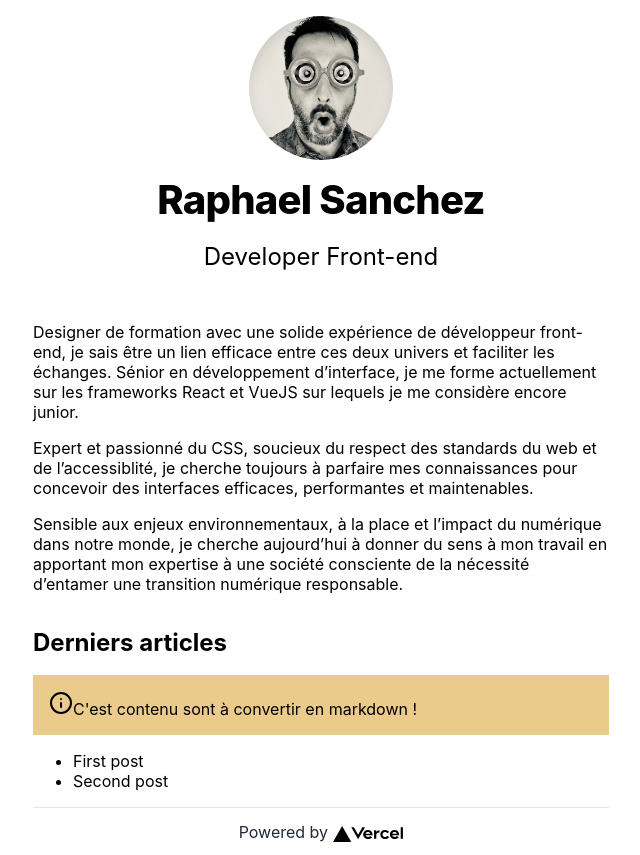
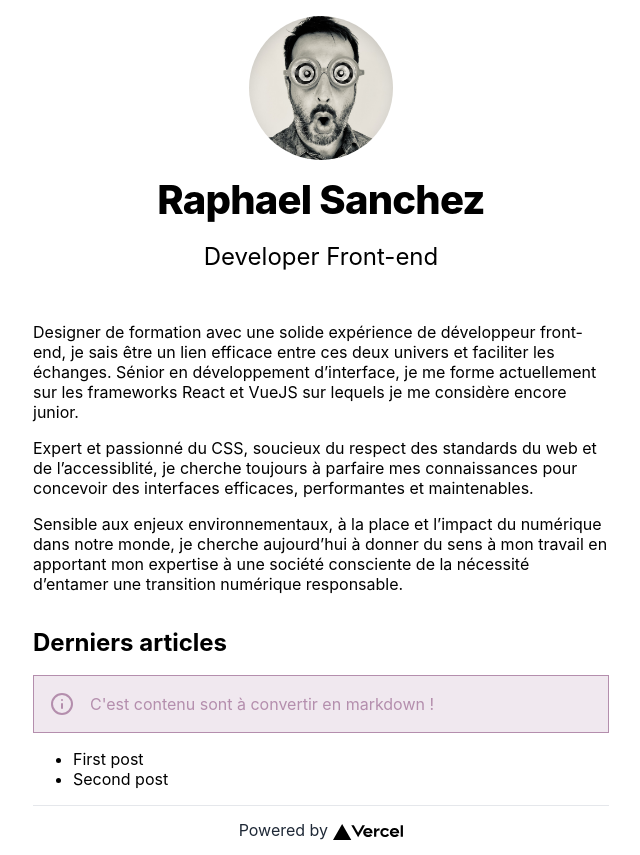
Before and after one commit to raphaelsanchez/learn-nextjs, a Next.js app: page / in a window 1280 px wide. Shown: the whole page, without its empty margins (319-959 px from the left). Built offline with nearby package versions, Linux system fonts and the light colour scheme.

Commit message:
use react-feather icon lib

```diff
--- a/components/Alert.jsx
+++ b/components/Alert.jsx
@@ -1,17 +1,18 @@
 import styles from './Alert.module.css'
 import { clsx } from 'clsx'
+import { AlertTriangle, CheckCircle, Info, XOctagon } from 'react-feather'
 
 function AlertIcon({ icon }) {
   console.log('AlertIcon : ', icon)
   switch (icon) {
     case 'success':
-      return <i data-feather="check-circle"></i>
+      return <CheckCircle />
     case 'error':
-      return <i data-feather="x-octagon"></i>
+      return <XOctagon />
     case 'info':
-      return <i data-feather="info"></i>
+      return <Info />
     case 'warning':
-      return <i data-feather="alert-triangle"></i>
+      return <AlertTriangle />
     default:
       return null
   }
--- a/components/Alert.module.css
+++ b/components/Alert.module.css
@@ -1,16 +1,38 @@
 .container {
+  --color-error: rgb(191, 97, 106);
+  --color-warning: rgb(235, 202, 137);
+  --color-info: rgb(180, 142, 173);
+  --color-success: rgb(163, 190, 140);
+
+  --color-error-bg: rgb(191, 97, 106, 0.2);
+  --color-warning-bg: rgb(235, 202, 137, 0.2);
+  --color-info-bg: rgb(180, 142, 173, 0.2);
+  --color-success-bg: rgb(163, 190, 140, 0.2);
+
+  display: flex;
+  align-items: center;
+  gap: var(--flow-space);
   margin-block: var(--flow-space);
   padding: 1rem;
+  border: 1px solid var(--color-neutral-300);
 }
 .success {
-  background-color: var(--color-success);
+  color: var(--color-success);
+  border-color: var(--color-success);
+  background-color: var(--color-success-bg);
 }
 .error {
-  background-color: var(--color-error);
+  color: var(--color-error);
+  border-color: var(--color-error);
+  background-color: var(--color-error-bg);
 }
 .warning {
-  background-color: var(--color-warning);
+  color: var(--color-warning);
+  border-color: var(--color-warning);
+  background-color: var(--color-warning-bg);
 }
 .info {
-  background-color: var(--color-info);
+  color: var(--color-info);
+  border-color: var(--color-info);
+  background-color: var(--color-info-bg);
 }
--- a/components/Layout.jsx
+++ b/components/Layout.jsx
@@ -18,11 +18,6 @@ export default function Layout({ children, home }) {
           content="Learn how to build a personal website using Next.js"
         />
         <meta name="og:title" content={siteTitle} />
-
-        <Script
-          src="https://unpkg.com/feather-icons"
-          onLoad={() => feather.replace()}
-        />
       </Head>
 
       <a className={styles.skipLink} href="#main-content">
--- a/package.json
+++ b/package.json
@@ -11,7 +11,8 @@
     "clsx": "^1.2.1",
     "next": "latest",
     "react": "18.2.0",
-    "react-dom": "18.2.0"
+    "react-dom": "18.2.0",
+    "react-feather": "^2.0.10"
   },
   "devDependencies": {
     "eslint": "^8.32.0",
--- a/styles/globals.css
+++ b/styles/globals.css
@@ -9,10 +9,6 @@
   --color-neutral-700: #4b5563;
   --color-neutral-800: #374151;
   --color-neutral-900: #1f2937;
-  --color-alert: #BF616A;
-  --color-warning: #D08770;
-  --color-info: #EBCB8B;
-  --color-success: #A3BE8C;
   /* Flow */
   --flow-space: 1rem;
 }
```
Also changed, not shown: 1 other file (tests, documents, lock files or other folders).
